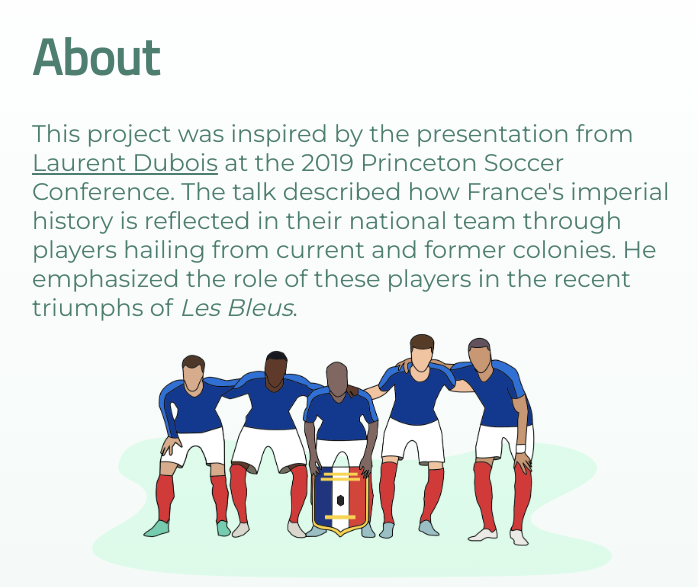
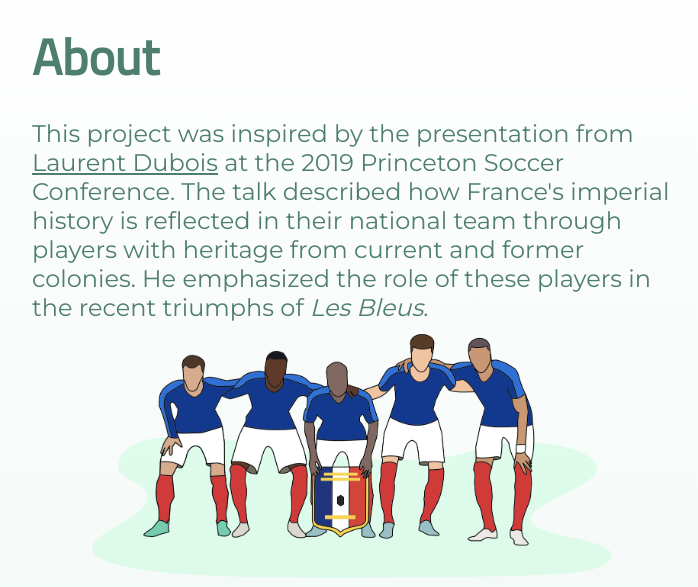
Before and after one commit to ttmenezes/National-Team-Mapper, a Flask app: page / in a window 1280 px wide. Shown: the part 854-1441 px from the top of the page, without its empty margins (288-986 px from the left). Run offline with Flask 2, Linux system fonts and the light colour scheme; data comes from the database, SQL or seed files in the repository; some libraries are stand-ins or nearby versions.

Commit message:
Changed About description

```diff
--- a/templates/index.html
+++ b/templates/index.html
@@ -75,8 +75,8 @@
         This project was inspired by the presentation from
         <a target="_blank" href="https://romancestudies.duke.edu/people/profile/laurent-dubois">Laurent Dubois</a> at
         the 2019 Princeton Soccer Conference. The talk described how France's
-        imperial history is reflected in their national team through players hailing
-        from current and former colonies. He emphasized the role of these players in
+        imperial history is reflected in their national team through players with heritage from
+        current and former colonies. He emphasized the role of these players in
         the recent triumphs of <i>Les Bleus</i>.
       </p>
       <div class="squad-container">
```
